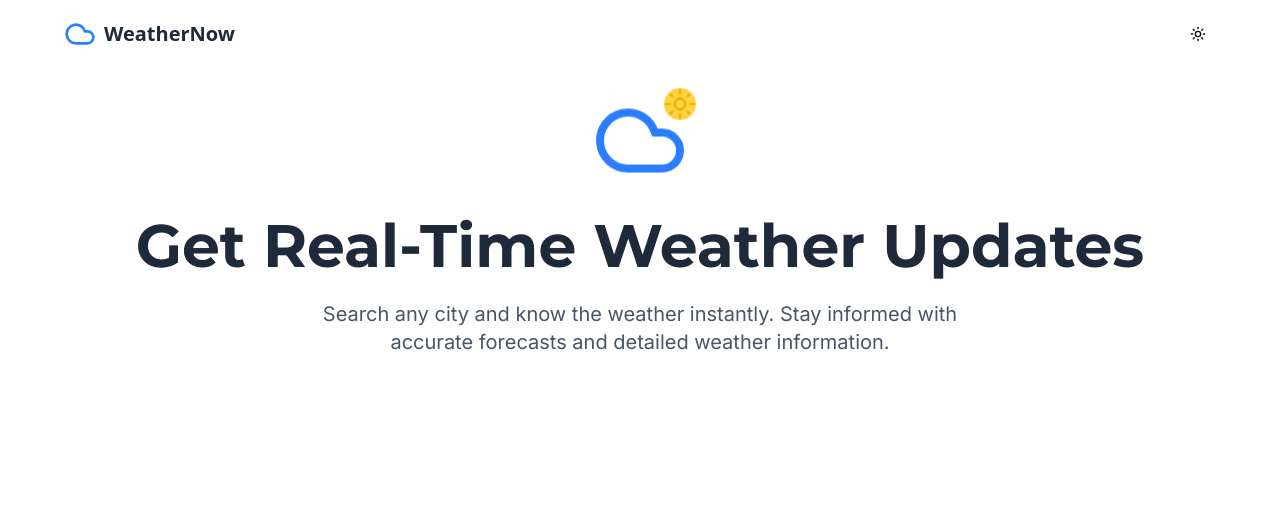
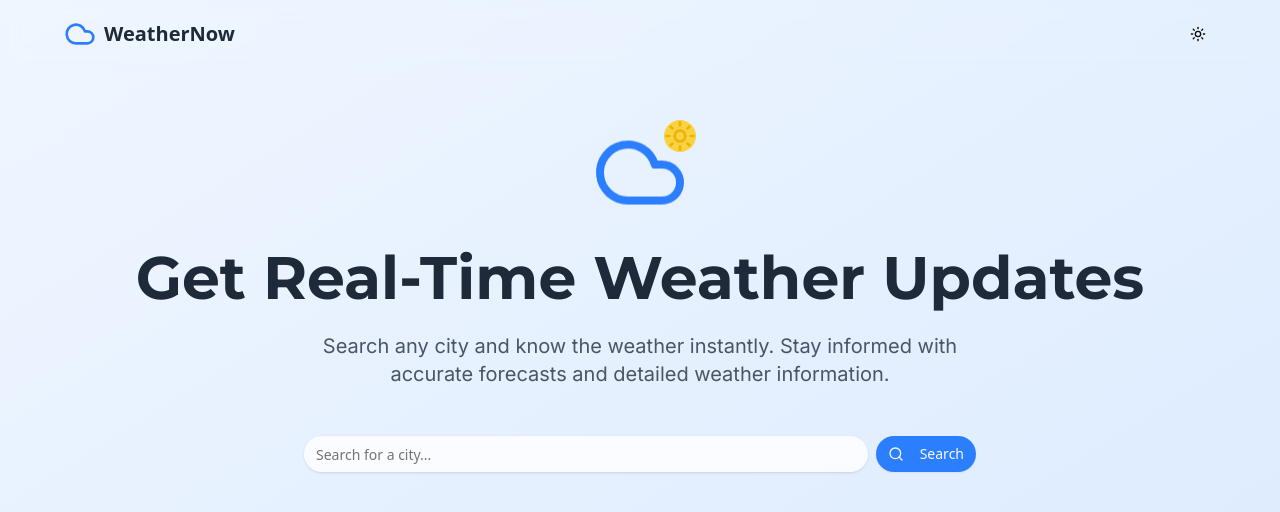
Before and after one commit to JaziBro/Cloudly, a Next.js app: page / in a window 1280 px wide. Shown: the top 512 px of the page. Built offline with nearby package versions, Linux system fonts and the light colour scheme.

Commit message:
made Search Bar & Loading Spinner

```diff
--- /dev/null
+++ b/src/app/Components/LoadingSpinner.tsx
@@ -0,0 +1,11 @@
+import { Cloud } from "lucide-react"
+import { Card } from "@/components/ui/card"
+
+export function LoadingSpinner() {
+  return (
+    <Card className="w-full bg-white/80 dark:bg-gray-800/80 backdrop-blur-sm p-8 flex flex-col items-center gap-4">
+      <Cloud className="h-12 w-12 text-blue-500 animate-bounce" />
+      <p className="text-gray-600 dark:text-gray-400">Loading weather data...</p>
+    </Card>
+  )
+}
--- /dev/null
+++ b/src/app/Components/SearchBar.tsx
@@ -0,0 +1,30 @@
+import type React from "react"
+import { Search } from "lucide-react"
+import { Input } from "@/components/ui/input"
+import { Button } from "@/components/ui/button"
+
+interface SearchBarProps {
+  value: string
+  onChange: (value: string) => void
+  onSubmit: (e: React.FormEvent) => void
+}
+
+export function SearchBar({ value, onChange, onSubmit }: SearchBarProps) {
+  return (
+    <form onSubmit={onSubmit} className="w-full max-w-2xl mx-auto">
+      <div className="flex gap-2">
+        <Input
+          type="text"
+          placeholder="Search for a city..."
+          value={value}
+          onChange={(e) => onChange(e.target.value)}
+          className="rounded-full bg-white/80 dark:bg-gray-800/80 backdrop-blur-sm border-0 shadow-sm focus-visible:ring-blue-400"
+        />
+        <Button type="submit" className="rounded-full bg-blue-500 hover:bg-blue-600 transition-colors">
+          <Search className="h-4 w-4 mr-2" />
+          Search
+        </Button>
+      </div>
+    </form>
+  )
+}
--- a/src/app/page.tsx
+++ b/src/app/page.tsx
@@ -1,11 +1,127 @@
-import { NavBar } from "./Components/NavBar";
-import { Hero } from "./Components/Hero";
+"use client"
 
-export default function Page() {
+import type React from "react"
+
+import { useState } from "react"
+import { NavBar } from "./Components/NavBar"
+import { Hero } from "./Components/Hero"
+import { SearchBar } from "./Components/SearchBar"
+import { LoadingSpinner } from "./Components/LoadingSpinner"
+// import { WeatherCard } from "./components/WeatherCard"
+// import { ForecastCard } from "./components/ForecastCard"
+// import { TemperatureToggle } from "./components/TemperatureToggle"
+// import { LoadingSpinner } from "./components/LoadingSpinner"
+// import { ErrorMessage } from "./components/ErrorMessage"
+// import { Footer } from "./components/Footer"
+
+type WeatherData = {
+  city: string
+  country: string
+  temperature: number
+  condition: string
+  humidity: number
+  windSpeed: number
+  sunrise: string
+  sunset: string
+  feelsLike: number
+}
+
+type ForecastDay = {
+  date: string
+  temperature: number
+  condition: string
+}
+
+export default function WeatherApp() {
+  const [searchQuery, setSearchQuery] = useState("")
+  const [weather, setWeather] = useState<WeatherData | null>(null)
+  const [forecast, setForecast] = useState<ForecastDay[]>([])
+  const [loading, setLoading] = useState(false)
+  const [error, setError] = useState<string | null>(null)
+  const [unit, setUnit] = useState<"celsius" | "fahrenheit">("celsius")
+
+  const handleSearch = async (e: React.FormEvent) => {
+    e.preventDefault()
+
+    if (!searchQuery.trim()) return
+
+    setLoading(true)
+    setError(null)
+
+    try {
+      // Simulate API call with timeout
+      await new Promise((resolve) => setTimeout(resolve, 1500))
+
+      if (searchQuery.toLowerCase() === "error") {
+        throw new Error("City not found")
+      }
+
+      // Mock weather data
+      const mockWeatherData: WeatherData = {
+        city: searchQuery,
+        country: "Country",
+        temperature: Math.floor(Math.random() * 30) + 5,
+        condition: ["Sunny", "Cloudy", "Rainy"][Math.floor(Math.random() * 3)],
+        humidity: Math.floor(Math.random() * 100),
+        windSpeed: Math.floor(Math.random() * 30),
+        sunrise: "6:00 AM",
+        sunset: "6:00 PM",
+        feelsLike: Math.floor(Math.random() * 30) + 5,
+      }
+
+      // Mock forecast data
+      const mockForecast: ForecastDay[] = Array.from({ length: 5 }, (_, i) => ({
+        date: new Date(Date.now() + (i + 1) * 24 * 60 * 60 * 1000).toLocaleDateString("en-US", { weekday: "short" }),
+        temperature: Math.floor(Math.random() * 30) + 5,
+        condition: ["Sunny", "Cloudy", "Rainy"][Math.floor(Math.random() * 3)],
+      }))
+
+      setWeather(mockWeatherData)
+      setForecast(mockForecast)
+    } catch (err) {
+      setError(err instanceof Error ? err.message : "Failed to fetch weather data")
+    } finally {
+      setLoading(false)
+    }
+  }
+
+  const getBackgroundClass = () => {
+    if (!weather) return "bg-gradient-to-br from-blue-50 to-blue-100 dark:from-gray-900 dark:to-gray-800"
+
+    switch (weather.condition.toLowerCase()) {
+      case "sunny":
+        return "bg-gradient-to-br from-yellow-50 to-orange-100 dark:from-yellow-900 dark:to-orange-900"
+      case "cloudy":
+        return "bg-gradient-to-br from-gray-50 to-gray-200 dark:from-gray-900 dark:to-gray-800"
+      case "rainy":
+        return "bg-gradient-to-br from-blue-100 to-blue-200 dark:from-blue-900 dark:to-blue-800"
+      default:
+        return "bg-gradient-to-br from-blue-50 to-blue-100 dark:from-gray-900 dark:to-gray-800"
+    }
+  }
+
   return (
-    <div>
-      <NavBar/>
-      <Hero/>
+    <div className={`min-h-screen flex flex-col transition-colors duration-500 ${getBackgroundClass()}`}>
+      <NavBar />
+      <main className="flex-1 container max-w-6xl mx-auto px-4 py-8">
+        <Hero />
+        <div className="flex flex-col gap-8">
+          <div className="flex flex-col sm:flex-row items-center gap-4">
+            <SearchBar value={searchQuery} onChange={setSearchQuery} onSubmit={handleSearch} />
+            {/* <TemperatureToggle unit={unit} onToggle={() => setUnit(unit === "celsius" ? "fahrenheit" : "celsius")} /> */}
+          </div>
+
+          {loading && <LoadingSpinner />}
+
+          {weather && !loading && !error && (
+            <div className="space-y-6">
+              {/* <WeatherCard weather={weather} unit={unit} />
+              <ForecastCard forecast={forecast} unit={unit} /> */}
+            </div>
+          )}
+        </div>
+      </main>
+      {/* <Footer /> */}
     </div>
   )
 }
--- /dev/null
+++ b/src/components/ui/card.tsx
@@ -0,0 +1,68 @@
+import * as React from "react"
+
+import { cn } from "@/lib/utils"
+
+function Card({ className, ...props }: React.ComponentProps<"div">) {
+  return (
+    <div
+      data-slot="card"
+      className={cn(
+        "bg-card text-card-foreground flex flex-col gap-6 rounded-xl border py-6 shadow-sm",
+        className
+      )}
+      {...props}
+    />
+  )
+}
+
+function CardHeader({ className, ...props }: React.ComponentProps<"div">) {
+  return (
+    <div
+      data-slot="card-header"
+      className={cn("flex flex-col gap-1.5 px-6", className)}
+      {...props}
+    />
+  )
+}
+
+function CardTitle({ className, ...props }: React.ComponentProps<"div">) {
+  return (
+    <div
+      data-slot="card-title"
+      className={cn("leading-none font-semibold", className)}
+      {...props}
+    />
+  )
+}
+
+function CardDescription({ className, ...props }: React.ComponentProps<"div">) {
+  return (
+    <div
+      data-slot="card-description"
+      className={cn("text-muted-foreground text-sm", className)}
+      {...props}
+    />
+  )
+}
+
+function CardContent({ className, ...props }: React.ComponentProps<"div">) {
+  return (
+    <div
+      data-slot="card-content"
+      className={cn("px-6", className)}
+      {...props}
+    />
+  )
+}
+
+function CardFooter({ className, ...props }: React.ComponentProps<"div">) {
+  return (
+    <div
+      data-slot="card-footer"
+      className={cn("flex items-center px-6", className)}
+      {...props}
+    />
+  )
+}
+
+export { Card, CardHeader, CardFooter, CardTitle, CardDescription, CardContent }
--- /dev/null
+++ b/src/components/ui/input.tsx
@@ -0,0 +1,21 @@
+import * as React from "react"
+
+import { cn } from "@/lib/utils"
+
+function Input({ className, type, ...props }: React.ComponentProps<"input">) {
+  return (
+    <input
+      type={type}
+      data-slot="input"
+      className={cn(
+        "border-input file:text-foreground placeholder:text-muted-foreground selection:bg-primary selection:text-primary-foreground flex h-9 w-full min-w-0 rounded-md border bg-transparent px-3 py-1 text-base shadow-xs transition-[color,box-shadow] outline-none file:inline-flex file:h-7 file:border-0 file:bg-transparent file:text-sm file:font-medium disabled:pointer-events-none disabled:cursor-not-allowed disabled:opacity-50 md:text-sm",
+        "focus-visible:border-ring focus-visible:ring-ring/50 focus-visible:ring-[3px]",
+        "aria-invalid:ring-destructive/20 dark:aria-invalid:ring-destructive/40 aria-invalid:border-destructive",
+        className
+      )}
+      {...props}
+    />
+  )
+}
+
+export { Input }
```
